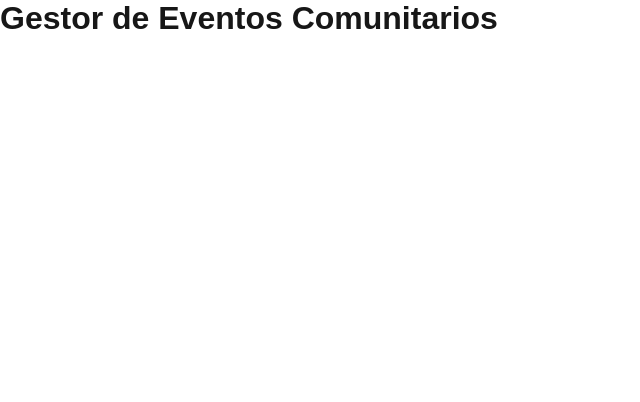
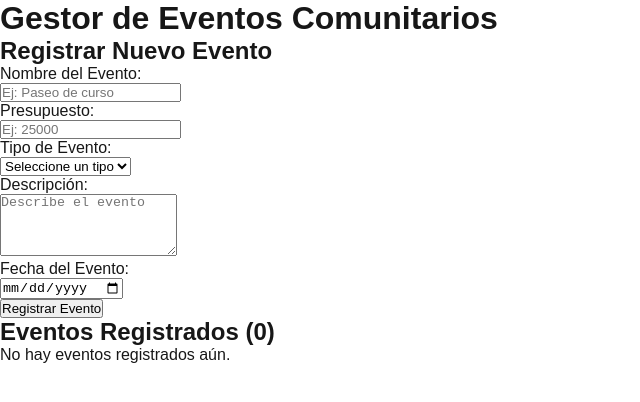
Before and after one commit to CristianIRH/codereact, a Next.js app: page / in a window 1280 px wide. Shown: the top 402 px of the page, without its empty margins (0-640 px from the left). Built offline with nearby package versions, Linux system fonts and the light colour scheme.

Commit message:
Formulario de registro y recuperación de eventos
Se agrega formulario inicial y carga de eventos guardados.

```diff
--- a/src/app/page.tsx
+++ b/src/app/page.tsx
@@ -31,9 +31,103 @@ export default function GestorEventos() {
     }
   }, []);
 
+  const handleEvento = (name, value) => {
+    setEvento({
+      ...evento,
+      [name]: name === "presupuesto" ? Number(value) : value
+    });
+  };
+
+  const handleRegistrar = () => {};
+
   return (
     <div>
       <h1>Gestor de Eventos Comunitarios</h1>
+
+      <div>
+        <h2>Registrar Nuevo Evento</h2>
+        <div>
+          <div>
+            <label>Nombre del Evento:</label><br/>
+            <input
+              name="nombre"
+              type="text"
+              placeholder="Ej: Paseo de curso"
+              value={evento.nombre}
+              onChange={(e) => handleEvento(e.target.name, e.target.value)}
+            /><br/>
+            <span>{errorNombre}</span>
+          </div>
+
+          <div>
+            <label>Presupuesto:</label><br/>
+            <input
+              name="presupuesto"
+              type="number"
+              placeholder="Ej: 25000"
+              value={evento.presupuesto || ''}
+              onChange={(e) => handleEvento(e.target.name, e.target.value)}
+            /><br/>
+            <span>{errorPresupuesto}</span>
+          </div>
+
+          <div>
+            <label>Tipo de Evento:</label><br/>
+            <select
+              name="tipo"
+              value={evento.tipo}
+              onChange={(e) => handleEvento(e.target.name, e.target.value)}
+            >
+              <option value="">Seleccione un tipo</option>
+              <option value="cultural">Cultural</option>
+              <option value="deportivo">Deportivo</option>
+              <option value="educativo">Educativo</option>
+              <option value="social">Social</option>
+              <option value="benefico">Benéfico</option>
+            </select><br/>
+            <span>{errorTipo}</span>
+          </div>
+
+          <div>
+            <label>Descripción:</label><br/>
+            <textarea
+              name="descripcion"
+              placeholder="Describe el evento"
+              value={evento.descripcion}
+              onChange={(e) => handleEvento(e.target.name, e.target.value)}
+              rows={4}
+            /><br/>
+            <span>{errorDescripcion}</span>
+          </div>
+
+          <div>
+            <label>Fecha del Evento:</label><br/>
+            <input
+              name="fecha"
+              type="date"
+              value={evento.fecha}
+              onChange={(e) => handleEvento(e.target.name, e.target.value)}
+            /><br/>
+            <span>{errorFecha}</span>
+          </div>
+
+          <button
+            type="button"
+            onClick={handleRegistrar}
+          >
+            Registrar Evento
+          </button>
+        </div>
+      </div>
+
+      <div>
+        <h2>Eventos Registrados ({eventos.length})</h2>
+        {eventos.length === 0 ? (
+          <p>No hay eventos registrados aún.</p>
+        ) : (
+          <div></div>
+        )}
+      </div>
     </div>
   );
 }
```
